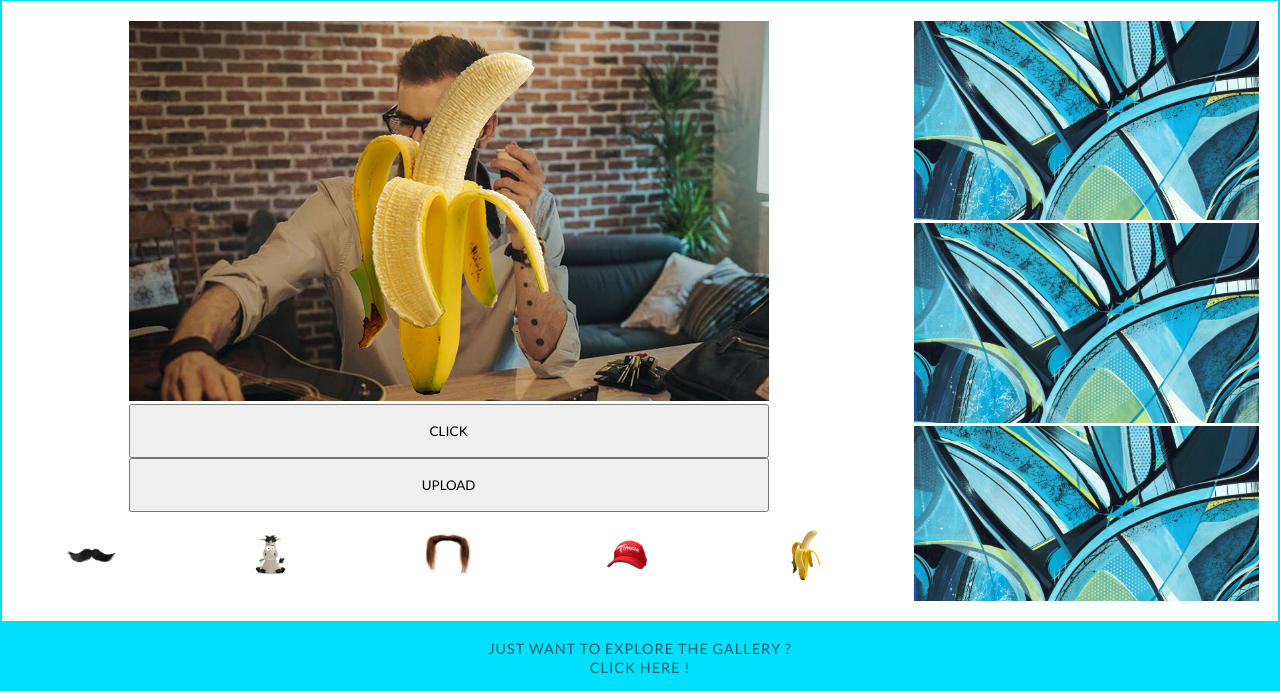
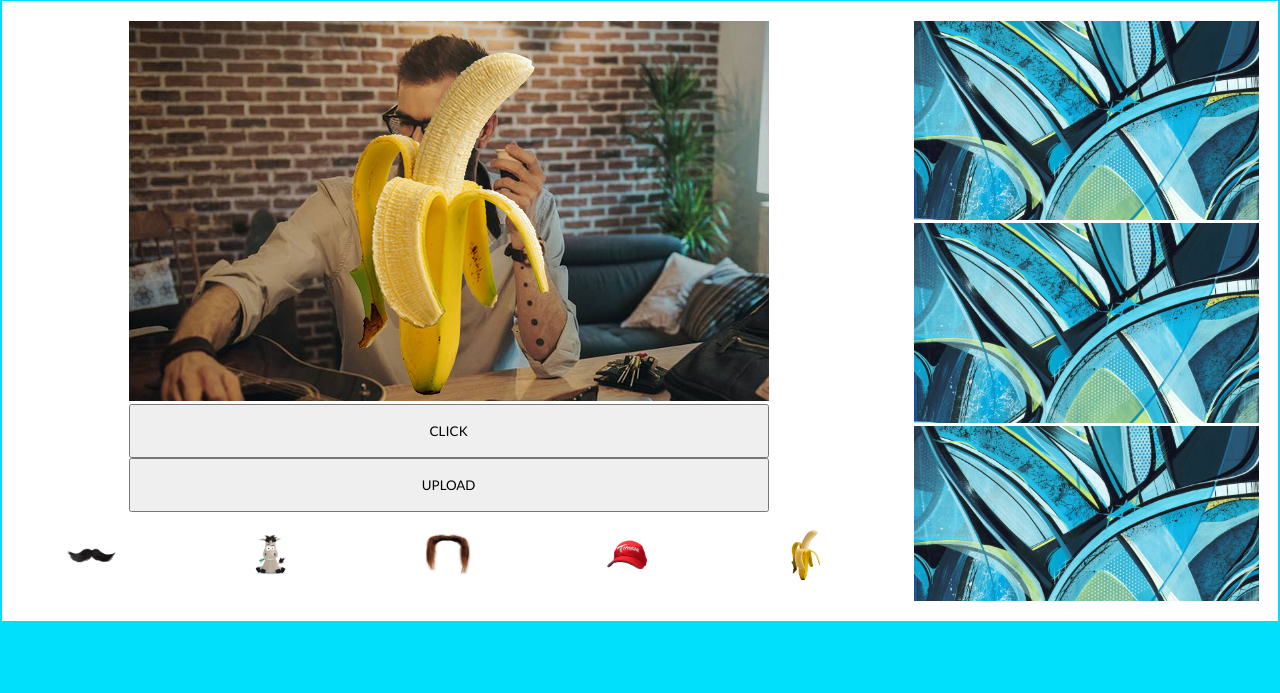
Before and after one commit to Failte21/Camagru, a PHP site: page /camagru/ in a window 1280 px wide. Shown: the part 190-883 px from the top of the page. Run offline with PHP 8.4, Linux system fonts and the light colour scheme; the visitor is signed in with stand-in values (Sample User, id 1).

Commit message:
footer arranged

```diff
--- a/css/footer.css
+++ b/css/footer.css
@@ -3,11 +3,13 @@ footer{
   float: bottom;
   width: 100%;
   background-color: #00DFFC;
+  height: 70px;
   padding: 15px;
   text-align: center;
 }
 
 footer a{
+  text-align: 35px;
   font-size: .9em;
   letter-spacing: 1px;
   text-decoration: none;
--- a/view/footer.php
+++ b/view/footer.php
@@ -1,4 +1,9 @@
 <footer>
-  <a href="#">Just want to explore the gallery ?<br>
-    Click here !</a>
-</footer>
+  <?php
+    if (!isset($_SESSION['logged_user'])){
+      ?>
+      <a href="#">Just want to explore the gallery ?<br>
+        Click here !</a>
+      <?php
+    }
+  ?></footer>
```
